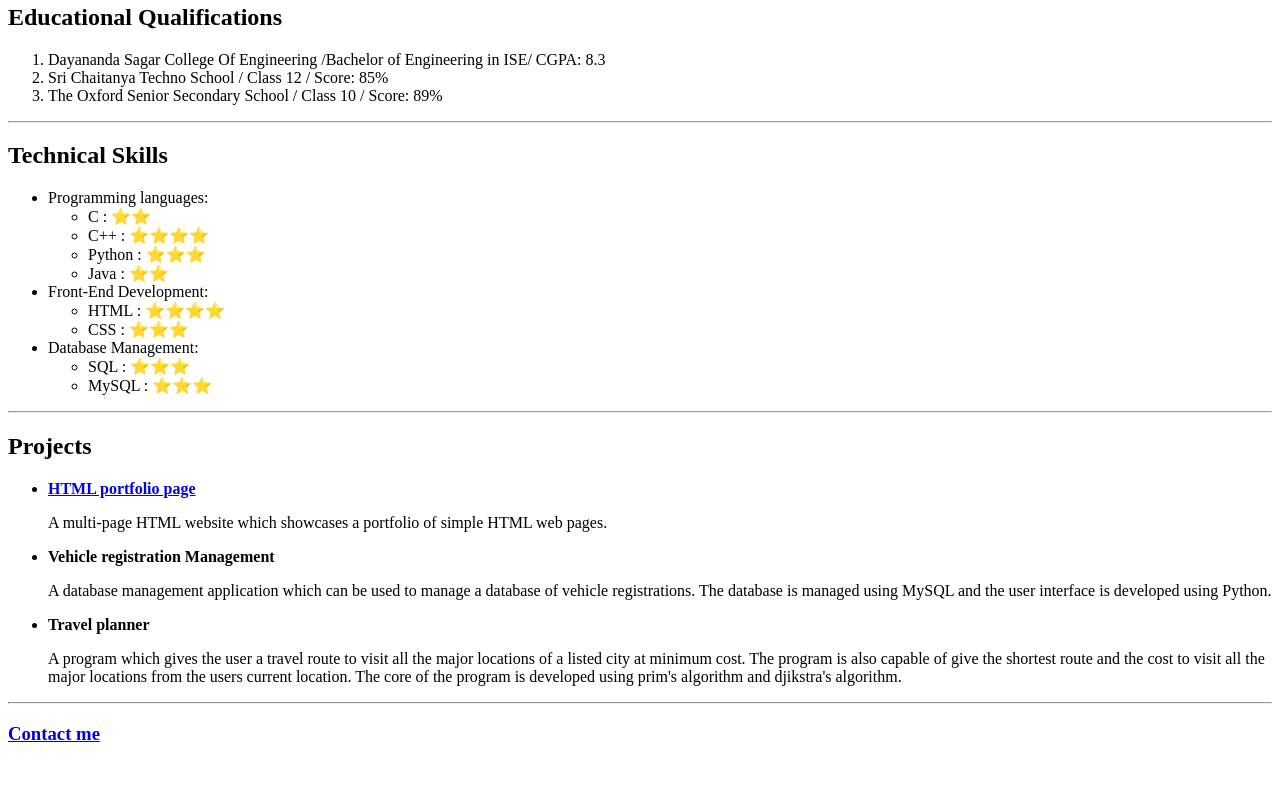
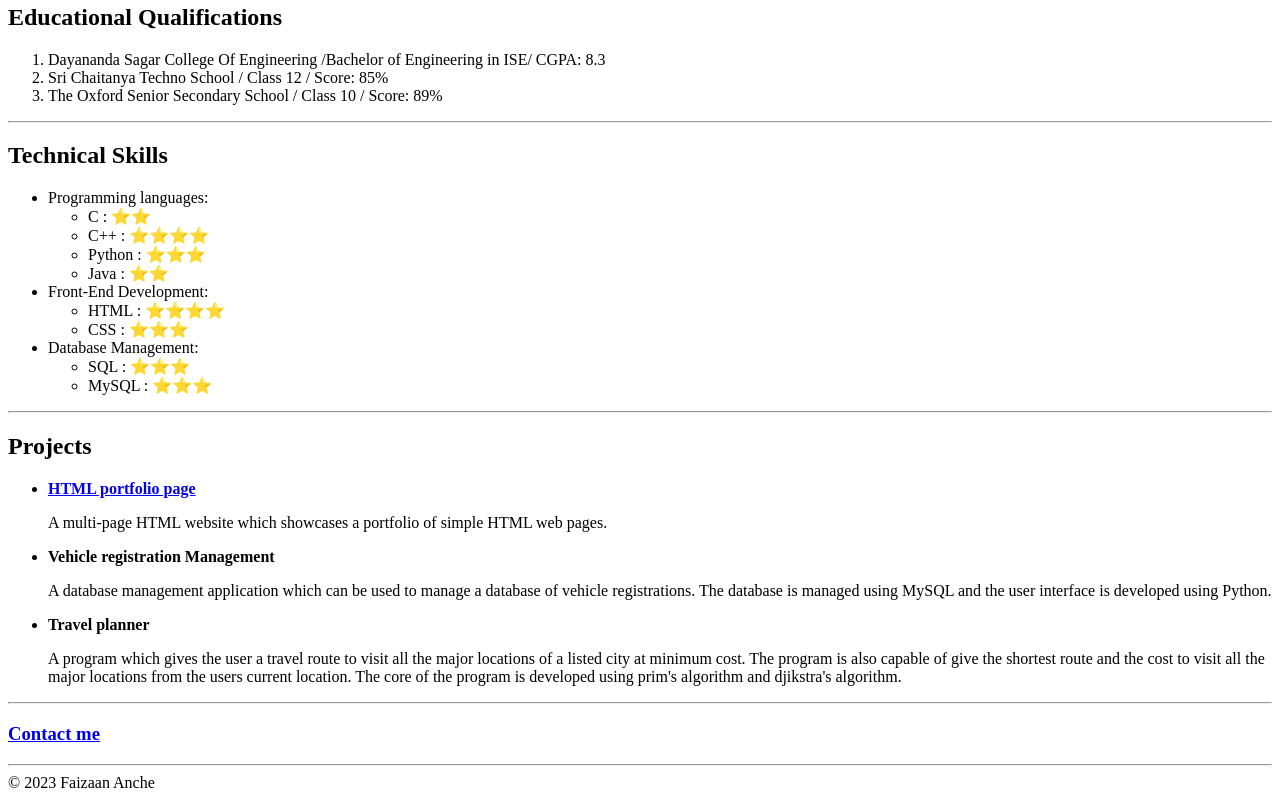
Before and after one commit to FaizaanAnche/HTML-Resume, a plain HTML site: page index.html in a window 1280 px wide. Shown: the part 431-1231 px from the top of the page. Before the commit the page ends 1195 px from the top, so only its background shows below. Drawn offline with Linux system fonts and the light colour scheme.

Commit message:
Update index.html
added footer

```diff
--- a/index.html
+++ b/index.html
@@ -81,6 +81,8 @@ environment.
     <hr/>
 
     <h3><a href="./contact.html">Contact me</a></h3>
+    <hr/>
 
+    <footer>© 2023 Faizaan Anche</footer>
 </body>
 </html>
```
